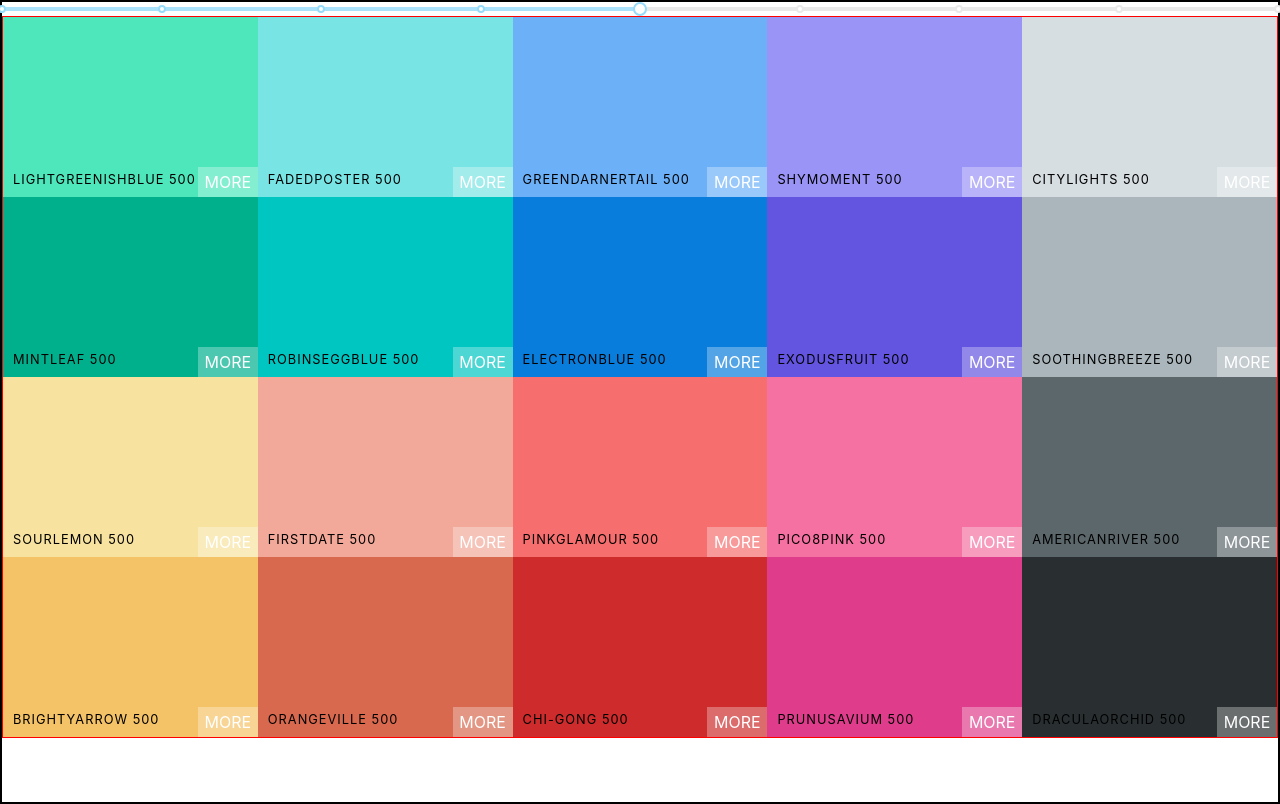
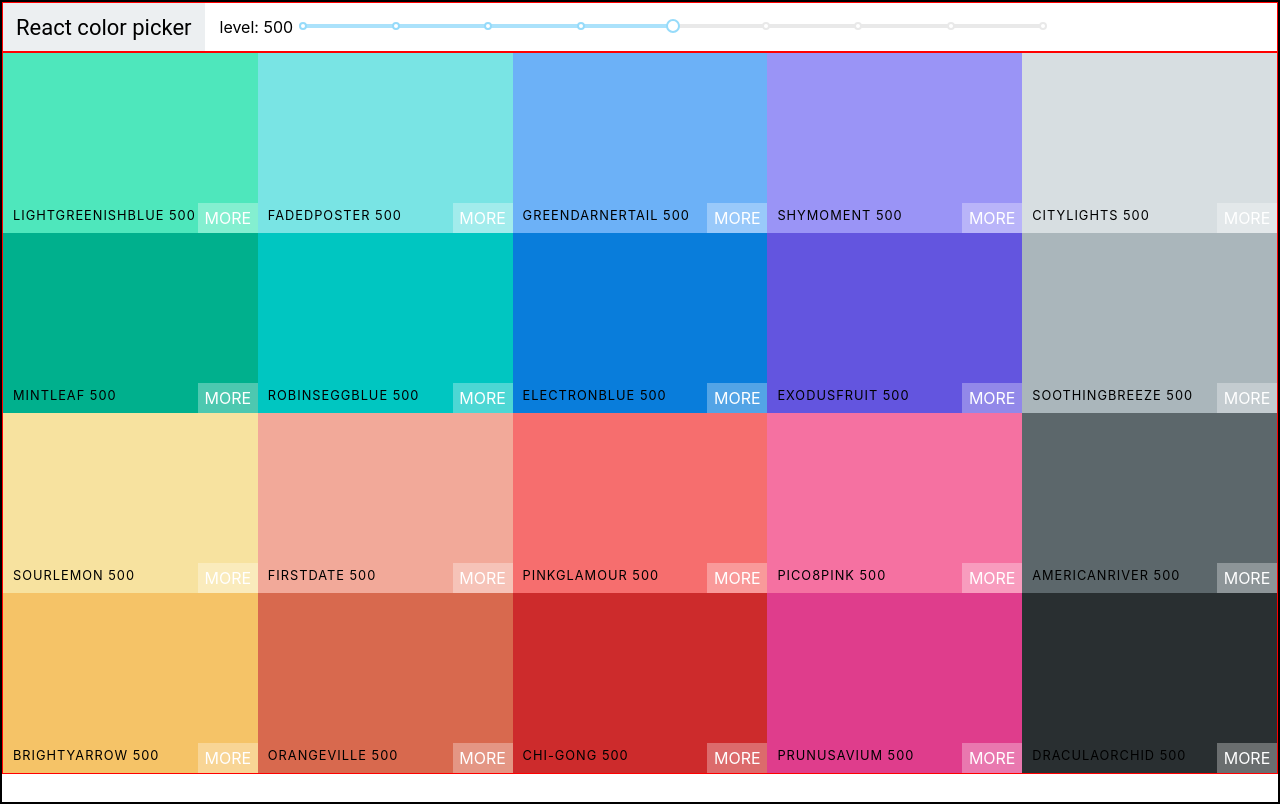
Before and after one commit to Isaac-Leanos/react_color_palette_application, a React (Create React App) app: page / in a window 1280 px wide. Built offline with nearby package versions, Linux system fonts and the light colour scheme.

Commit message:
implement Navbar component & include Slider with it

```diff
--- a/src/App.js
+++ b/src/App.js
@@ -6,7 +6,6 @@ import {generatePalette} from "./colorHelpers";
 
 class App extends Component {
   render() {
-    console.log(generatePalette(seedColors[3]) )
     return (
       <div className="App">
         <Palette palette={generatePalette(seedColors[3]) }></Palette>
--- a/src/ColorBox.css
+++ b/src/ColorBox.css
@@ -75,7 +75,7 @@
     opacity: 0;
     position: absolute;
     top: 50px;
-    left: 79px;
+    left: 106px;
 }
 .copy-message.show {
     opacity: 1;
--- /dev/null
+++ b/src/Navbar.css
@@ -0,0 +1,30 @@
+.navbar {
+    display: flex;
+    align-items: center;
+    justify-content: flex-start;
+    border: 1px solid red;
+    height: 6vh;
+}
+.slider-container {
+}
+.logo {
+    margin-right: 15px;
+    padding: 0 13px;
+    font-size: 22px;
+    background: #eceff1;
+    font-family: Roboto;
+    height: 100%;
+    display: flex;
+    align-items: center;
+}
+
+.logo a {
+    color: black;
+    text-decoration: none;
+}
+
+.slider {
+    width: 740px;
+    margin: 0 10px;
+    display: inline-block;
+}
--- /dev/null
+++ b/src/Navbar.js
@@ -0,0 +1,41 @@
+import React from "react";
+import "rc-slider/assets/index.css";
+import Slider from "rc-slider";
+import "./Navbar.css";
+
+
+const Navbar = (props)=>{
+
+    const {level, changeLevel} = props;
+
+    const marks = {
+        100: '',
+        200: "",
+        300: '',
+        400: '',
+        500: '',
+        600: '',
+        700: '',
+        800: '',
+        900: '',
+      };
+
+    return (
+        <header className="navbar">
+            <div className="logo">
+                <a href="#">React color picker</a>
+            </div>
+            <div className="slider-container">
+                <span>level: {level}</span>
+                <div className="slider">
+                    <Slider defaultValue={level} min={100} max={900} onAfterChange={changeLevel} step={100} marks={marks} />
+                </div>
+            </div>
+        </header>
+    )
+}
+
+
+
+
+export default Navbar;
--- a/src/Palette.js
+++ b/src/Palette.js
@@ -1,38 +1,26 @@
 import React, {useState} from "react";
 import ColorBox from "./ColorBox";
 import "./Palette.css";
-import Slider from "rc-slider";
-import "rc-slider/assets/index.css";
+import Navbar from "./Navbar";
 
 
 const Pallete = (props)=>{
-    const {colors} = props.palette;
+    const {colors, id, emoji, paletteName} = props.palette;
+
     const [level, setLevel] = useState(500);
+    console.log(props.palette);
 
     const colorBoxes = colors[level].map(color =>{
         return <ColorBox background={color.hex} name={color.name} />
     })
 
     const changeLevel = (L)=>{
-        console.log(L)
         setLevel(L);
     }
 
-    const marks = {
-        100: '',
-        200: "",
-        300: '',
-        400: '',
-        500: '',
-        600: '',
-        700: '',
-        800: '',
-        900: '',
-      };
-
     return (
         <div className="palette" >
-            <Slider defaultValue={level} min={100} max={900} onAfterChange={changeLevel} step={100} marks={marks} />
+            <Navbar level={level} changeLevel={changeLevel}></Navbar>
             <div className="palette-colors">{colorBoxes}</div>
         </div>
     )
```
Also changed, not shown: src/Palette.css (line endings or trailing spaces).
